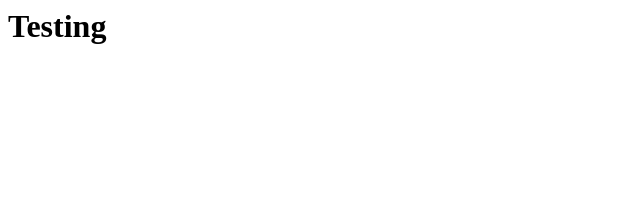
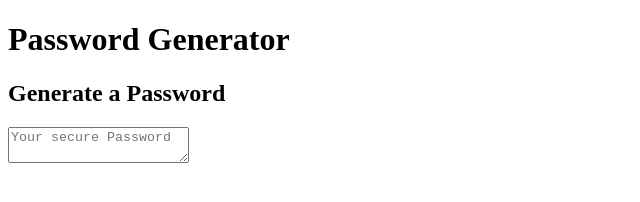
Before and after one commit to yousifh1998/RandomPassword, a plain HTML site: page index.html in a window 1280 px wide. Shown: the whole page, without its empty margins (0-640 px from the left). Drawn offline with Linux system fonts and the light colour scheme.

Commit message:
working on creating the html template

```diff
--- a/index.html
+++ b/index.html
@@ -1 +1,31 @@
-<H1>Testing</H1>
+<!DOCTYPE html>
+   <html lang="en">
+        <head>
+            <meta charset="UTF-8" />
+            <meta name="viewport" content="width=device-width, initial-scale=1.0" />
+            <meta http-equiv="X-UA-Compatible" content="ie=edge" />
+            <title>Password Generator</title>
+            <link rel="stylesheet" href="style.css" />
+        </head>
+        <body>
+            <div class="wrapper">
+                <header>
+                    <h1>Password Generator</h1>
+                </header>
+               <div class="card">
+                  <div class="card-header">
+                        <h2>Generate a Password</h2>
+                       </div>
+                       <div class="card-body">
+                        <textarea
+                        readonly
+                        id="password"
+                        placeholder="Your secure Password"
+                        aria-label="Generated Password"
+                        ></textarea>
+                       </div>
+                  </div>
+               </div>
+            </div>
+        </body>
+   </html>
```
